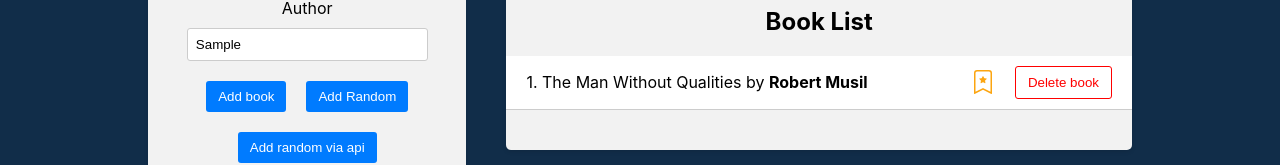
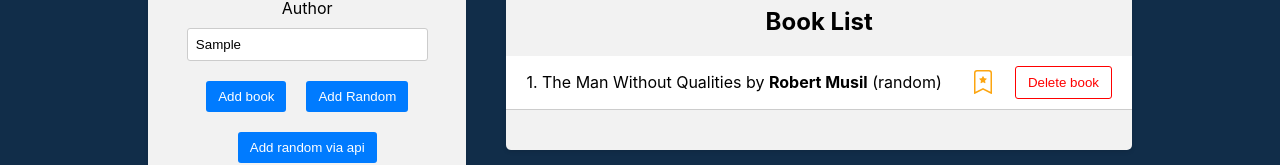
Before and after one commit to daniilkiselev97/my-redux-react, a React (Create React App) app in the folder frontend/: page / in a window 1280 px wide. Both pictures are taken after typing "Sample", "Sample" into the empty fields and a click on the button "Add Random". Shown: the part 286-451 px from the top of the page. Built offline with nearby package versions, Linux system fonts and the light colour scheme.

Commit message:
Add book source

```diff
--- a/frontend/src/components/BookForm/BookForm.js
+++ b/frontend/src/components/BookForm/BookForm.js
@@ -16,7 +16,7 @@ const BookForm = () => {
             const book = createBookWithID({
                 title,
                 author,
-            });
+            }, 'manual');
             dispatch(addBook(book));
             setTitle('');
             setAuthor('');
@@ -25,14 +25,14 @@ const BookForm = () => {
     const handleOnRandomBook = () => {
         const randomIndex = Math.floor(Math.random() * booksData.length);
         const randomBook = booksData[randomIndex];
-        const randomBookWithId = createBookWithID(randomBook);
+        const randomBookWithId = createBookWithID(randomBook, 'random');
         dispatch(addBook(randomBookWithId));
     };
     const handleRandomBookViaApi = async () => {
         try {
             const res = await axios.get('http://localhost:4000/random-book');
             if (res?.data?.title && res?.data?.title)
-                dispatch(addBook(createBookWithID(res.data)));
+                dispatch(addBook(createBookWithID(res.data,'API')));
         } catch (error) {
             console.log(error.message);
         }
--- a/frontend/src/components/BookList/BookList.js
+++ b/frontend/src/components/BookList/BookList.js
@@ -63,7 +63,8 @@ const BookList = () => {
                                 by{' '}
                                 <strong>
                                     {highlightMatch(book.author, authorFilter)}
-                                </strong>
+                                </strong> ({book.source})
+
                             </div>
                             <div
                                 className="book-actions"
--- a/frontend/src/utils/createBookWithId.js
+++ b/frontend/src/utils/createBookWithId.js
@@ -1,8 +1,9 @@
 import { v4 as uuidv4 } from 'uuid';
 
-const createBookWithID = (book) => {
+const createBookWithID = (book, source) => {
     return {
         ...book,
+        source,
         isFavorite: false,
         id: uuidv4(),
     };
```
